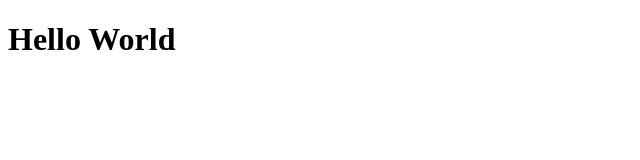
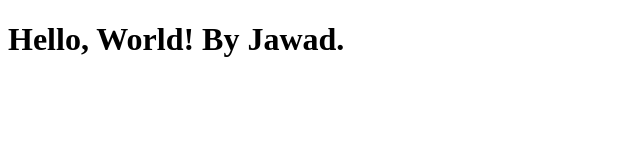
Before and after one commit to heyitstim/test-git-workflow, a plain HTML site: page index.html in a window 1280 px wide. Shown: the whole page, without its empty margins (0-640 px from the left). Drawn offline with Linux system fonts and the light colour scheme.

Commit message:
Edited hello world.

```diff
--- a/index.html
+++ b/index.html
@@ -9,7 +9,7 @@
 </head>
 
 <body>
-    <h1>Hello World</h1>
+    <h1>Hello, World! By Jawad.</h1>
 </body>
 
 </html>
```
